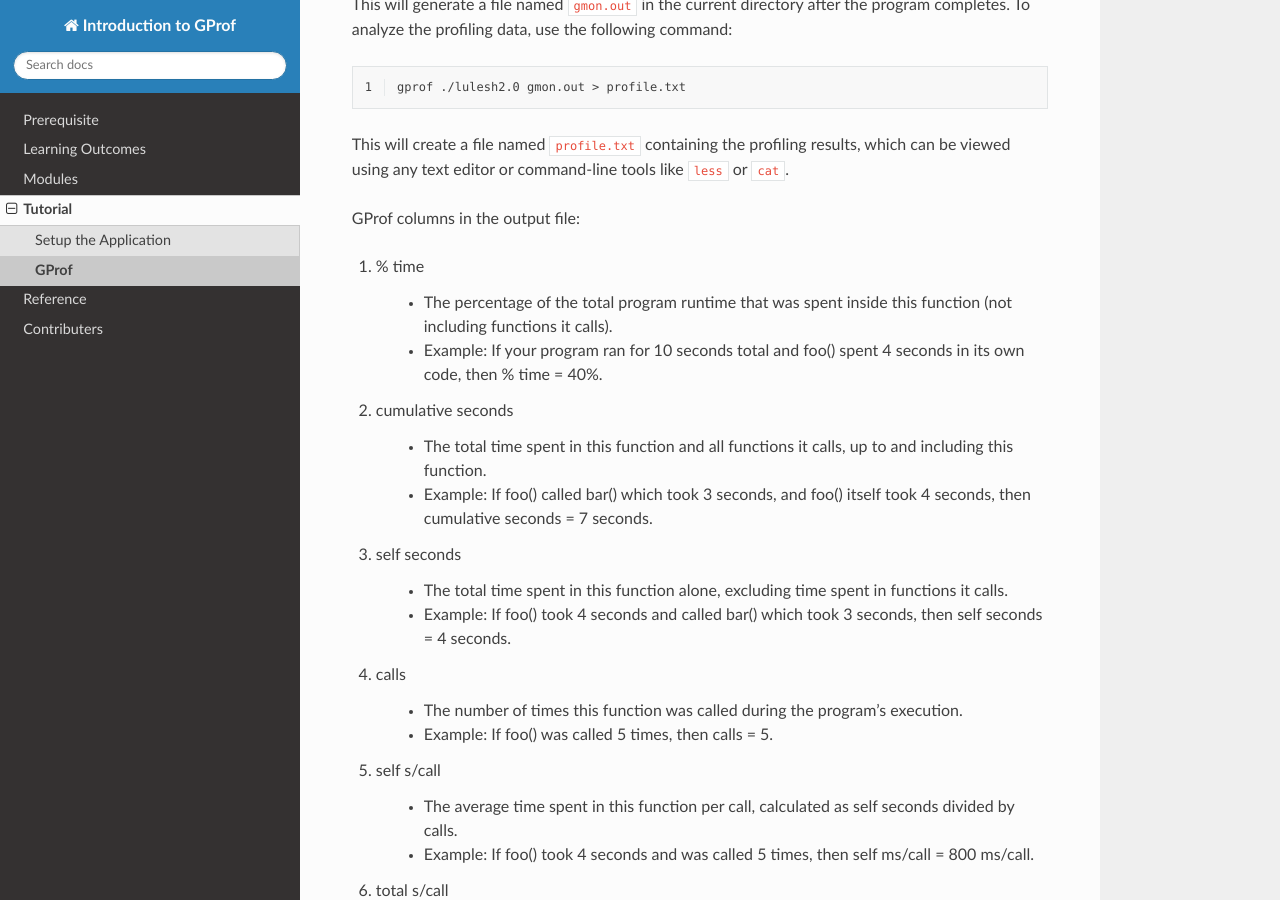
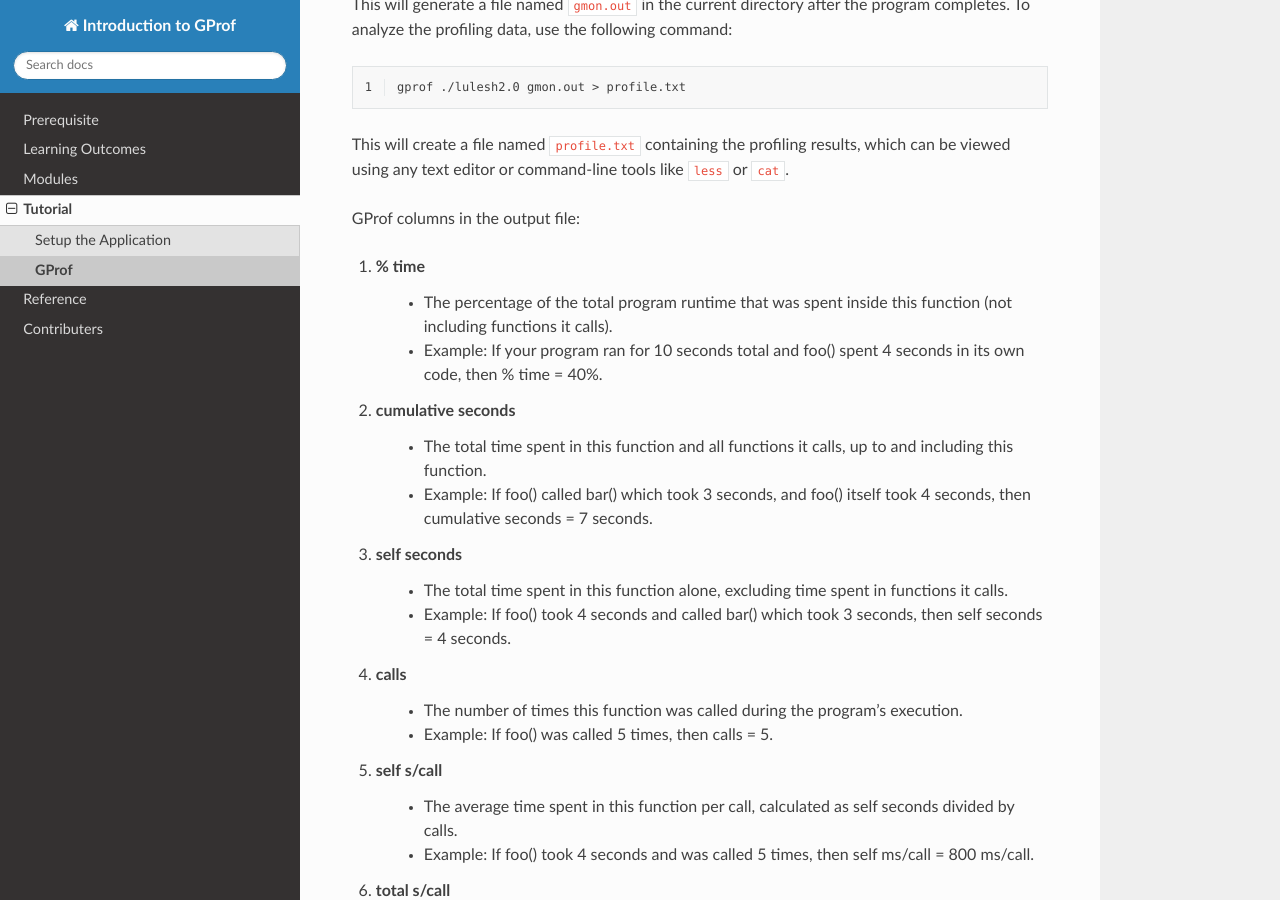
Before and after one commit to NCI900-Training-Organisation/intro-to-gprof, a Sphinx documentation site: the page built from docs/source/tutorial/gprof.rst, in a window 1280 px wide and 900 px high, scrolled down 880 px. Built offline with Sphinx 7.4.7 and the Read the Docs theme 3.1.0, drawn with Linux system fonts in a browser that asks for light colours.

Commit message:
bold text used

```diff
--- a/docs/source/tutorial/gprof.rst
+++ b/docs/source/tutorial/gprof.rst
@@ -53,43 +53,43 @@ viewed using any text editor or command-line tools like ``less`` or ``cat``.
 
 GProf columns in the output file:
 
-1. % time
+1. **% time**
 
     * The percentage of the total program runtime that was spent inside this function (not including functions it calls).
 
     * Example: If your program ran for 10 seconds total and foo() spent 4 seconds in its own code, then % time = 40%.
 
-2. cumulative seconds
+2. **cumulative seconds**
 
     * The total time spent in this function and all functions it calls, up to and including this function.
 
     * Example: If foo() called bar() which took 3 seconds, and foo() itself took 4 seconds, then cumulative seconds = 7 seconds.
 
-3. self seconds
+3. **self seconds**
 
     * The total time spent in this function alone, excluding time spent in functions it calls.
 
     * Example: If foo() took 4 seconds and called bar() which took 3 seconds, then self seconds = 4 seconds.
 
-4. calls
+4. **calls**
 
     * The number of times this function was called during the program's execution.
 
     * Example: If foo() was called 5 times, then calls = 5.
 
-5. self s/call
+5. **self s/call**
 
     * The average time spent in this function per call, calculated as self seconds divided by calls.
 
     * Example: If foo() took 4 seconds and was called 5 times, then self ms/call = 800 ms/call.
 
-6. total s/call
+6. **total s/call**
 
     * The average time spent in this function and all functions it calls per call, calculated as cumulative seconds divided by calls.
 
     * Example: If foo() took 7 seconds (including calls to bar()) and was called 5 times, then total s/call = 1400 ms/call.
 
-7. name
+7. **name**
 
     * The name of the function being profiled.
 
```
